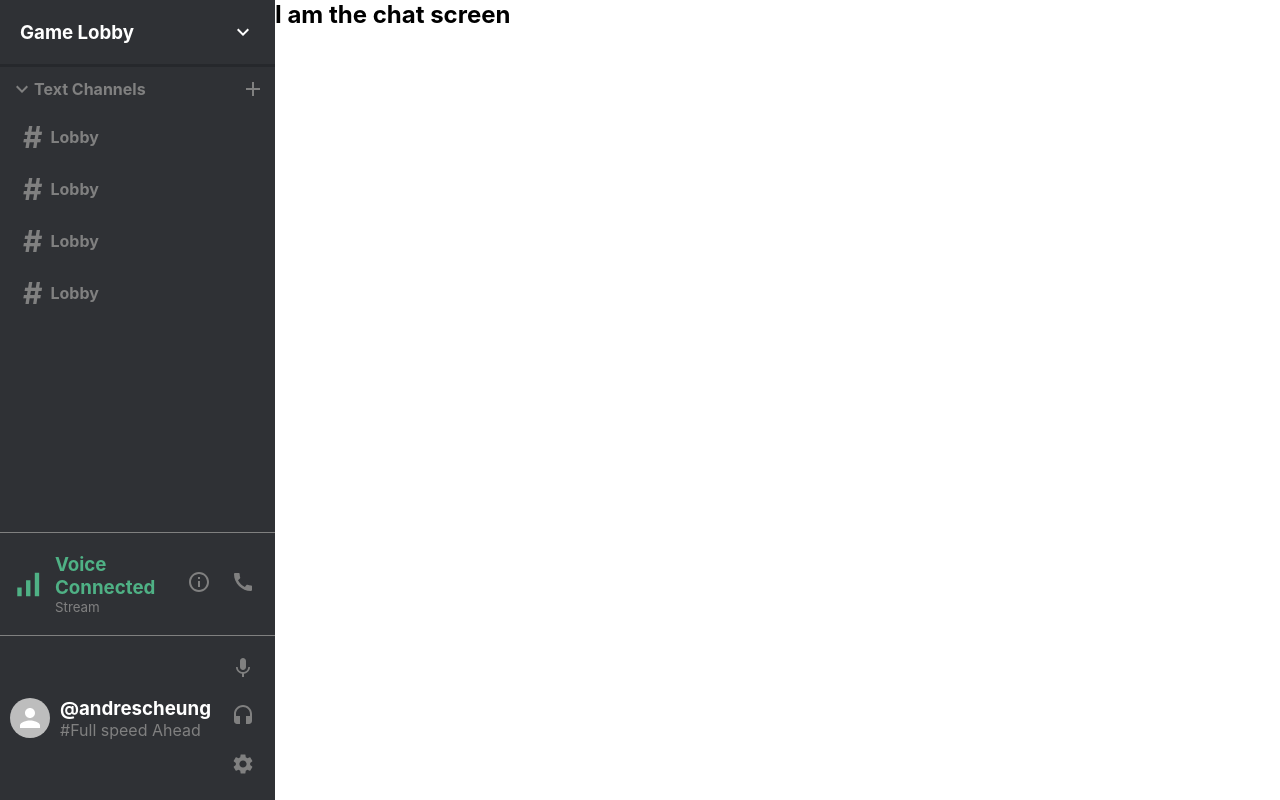
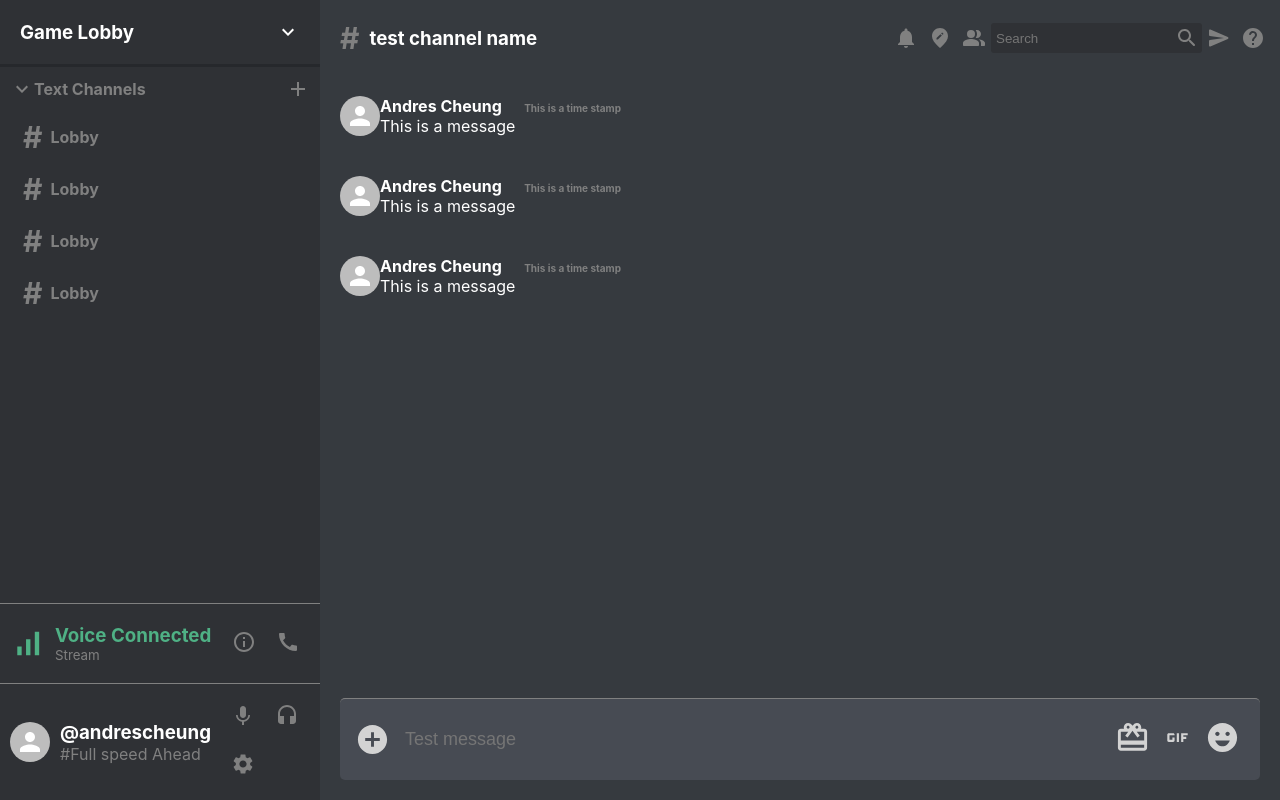
Before and after one commit to AC-1998/My-projects-for-resume, a React (Create React App) app in the folder discord-clone/: page / in a window 1280 px wide. Built offline with nearby package versions, Linux system fonts and the light colour scheme.

Commit message:
created new files and delete some others
created new files in order to add the chatbox and all its classes, and deleted the package files because of corrupt file installations

```diff
--- a/discord-clone/package.json
+++ b/discord-clone/package.json
@@ -11,9 +11,11 @@
     "@testing-library/jest-dom": "^5.16.5",
     "@testing-library/react": "^13.4.0",
     "@testing-library/user-event": "^13.5.0",
+    "firebase": "^9.22.2",
     "react": "^18.2.0",
     "react-dom": "^18.2.0",
-    "react-scripts": "5.0.1",
+    "react-redux": "^8.1.0",
+    "react-scripts": "^5.0.1",
     "redux": "^4.2.1",
     "web-vitals": "^2.1.4"
   },
--- a/discord-clone/src/Chat.css
+++ b/discord-clone/src/Chat.css
@@ -0,0 +1,44 @@
+.chat {
+    display: flex;
+    flex-direction: column;
+    flex: 0.75;
+    background-color: #363a3f;
+    height: 100vh;
+}
+
+.chat__messages {
+     flex: 1;
+}
+
+.chat__input {
+    color: lightgray;
+    display: flex;
+    align-items: center;
+    justify-content: space-between;
+    padding: 15px;
+    border-radius: 5px;
+    margin: 20px;
+    border-top: 1px solid gray;
+    background-color: #474b53;
+}
+
+.chat__input > form > input {
+    padding: 15px;
+    background: transparent;
+    border: none;
+    width: 100%;
+    outline-width: 0;
+    color: white;
+    font-size: large;
+}
+
+.chat__input > form {
+    flex: 1;
+}
+
+.chat__inputButton {
+    display: none;
+}
+.chat__inputIcons > .MuiSvgIcon-root {
+    padding: 5px;
+}
--- a/discord-clone/src/Chat.js
+++ b/discord-clone/src/Chat.js
@@ -1,10 +1,36 @@
 import React from 'react'
 import './Chat.css'
+import ChatHeader from './ChatHeader'
+import Message from './Message';
+import AddCircleIcon from '@mui/icons-material/AddCircle';
+import CardGiftcardIcon from '@mui/icons-material/CardGiftcard';
+import GifIcon from '@mui/icons-material/Gif';
+import EmojiEmotionsIcon from '@mui/icons-material/EmojiEmotions';
 
 function chat() {
   return (
     <div className='chat'>
-      <h2> I am the chat screen </h2>
+      <ChatHeader/>
+      <div className='chat__messages'>
+        <Message />
+        <Message />
+        <Message />
+
+      </div>
+
+      <div className='chat__input'>
+        <AddCircleIcon fontSize="large" />
+        <form>
+            <input placeholder='Test message'/>
+            <button className="chat__inputButton" type="submit"> Send Message</button>
+        </form>
+
+        <div className='chat__inputIcons'>
+            <CardGiftcardIcon fontSize="large"/>
+            <GifIcon fontSize="large"/>
+            <EmojiEmotionsIcon fontSize="large"/>
+        </div>
+      </div>
     </div>
   )
 }
--- /dev/null
+++ b/discord-clone/src/ChatHeader.css
@@ -0,0 +1,51 @@
+.chatHeader {
+    display: flex;
+    justify-content: space-between;
+    align-items: center;
+    color: gray;
+    padding: 10px;
+}
+
+.chatHeader__hash {
+    color: gray;
+    font-size: 30px;
+    padding: 10px;
+}
+
+.chatHeader__left > h3 {
+    display: flex;
+    align-items: center;
+    color: white;
+}
+
+.chatHeader__right {
+    display: flex;
+    align-items: center;
+    flex: 0.5;
+    justify-content: space-between;
+}
+
+.chatHeader__right > .MuiSvgIcon-root {
+    padding: 5px;
+    cursor: pointer;
+}
+
+.chatHeader__right >.MuiSvgIcon-root:hover {
+    color: white;
+}
+
+.chatHeader__search {
+    display: flex;
+    align-items: center;
+    color: gray;
+    background-color: #2f3135;
+    border-radius: 3px;
+    padding: 3px;
+}
+
+.chatHeader__search > input {
+    background: transparent;
+    outline-width: 0;
+    color:white;
+    border: none;
+}
--- /dev/null
+++ b/discord-clone/src/ChatHeader.js
@@ -0,0 +1,38 @@
+import React from 'react'
+import "./ChatHeader.css"
+import NotificationsIcon from '@mui/icons-material/Notifications';
+import EditLocationRoundedIcon from '@mui/icons-material/EditLocationRounded';
+import PeopleAltRoundedIcon from '@mui/icons-material/PeopleAltRounded';
+import SearchRoundedIcon from '@mui/icons-material/SearchRounded';
+import SendRoundedIcon from '@mui/icons-material/SendRounded';
+import HelpRoundedIcon from '@mui/icons-material/HelpRounded';
+
+
+function ChatHeader() {
+  return (
+    <div className='chatHeader'>
+      <div className='chatHeader__left'>
+        <h3>
+            <span className='chatHeader__hash'>#</span>
+            test channel name
+        </h3>
+      </div>
+      <div className='chatHeader__right'>
+        <NotificationsIcon/>
+        <EditLocationRoundedIcon/>
+        <PeopleAltRoundedIcon/>
+
+        <div className='chatHeader__search'>
+            <input placeholder="Search"/>
+            <SearchRoundedIcon/>
+
+        </div>
+
+        <SendRoundedIcon/>
+        <HelpRoundedIcon/>
+      </div>
+    </div>
+  )
+}
+
+export default ChatHeader
--- /dev/null
+++ b/discord-clone/src/Message.css
@@ -0,0 +1,16 @@
+.message {
+    display: flex;
+    align-items: center;
+    padding: 20px;
+    color: white;
+}
+
+.message__infor {
+    margin-left: 20px;
+}
+
+.message__timestamp {
+    color: gray;
+    margin-left: 20px;
+    font-size: x-small;
+}
--- /dev/null
+++ b/discord-clone/src/Message.js
@@ -0,0 +1,21 @@
+import React from 'react'
+import './Message.css';
+import { Avatar } from '@mui/material';
+
+
+function Message() {
+  return (
+    <div className='message'>
+        <Avatar/>
+        <div className='message__info'>
+            <h4>Andres Cheung
+                <span className='message__timestamp'> This is a time stamp</span>
+            </h4>
+
+            <p>This is a message</p>
+        </div>
+    </div>
+  )
+}
+
+export default Message
--- /dev/null
+++ b/discord-clone/src/userSlice.js
@@ -0,0 +1,22 @@
+import {createSlice } from '@reduxjs/toolkit'
+
+export const userSlice = createSlice({
+    name: 'user',
+    initialState: {
+        user: null,
+    },
+    reducers: {
+        login: (state, action) => {
+        state.user += action.payload;
+        },
+    logout: (state) => {
+        state.user = null;
+        },
+    },
+});
+
+export const {login, logout } = userSlice.actions;
+
+export const selectUser = (state) => state.user.user;
+
+export default userSlice.reducer;
```
Also changed, not shown: discord-clone/src/App.js (+8 -0 lines), discord-clone/src/appSlice.js (added, +21 -0 lines), discord-clone/src/firebase.js (added, +18 -0 lines), discord-clone/src/store.js (added, +12 -0 lines), 1 other file (tests, documents, lock files or other folders).
